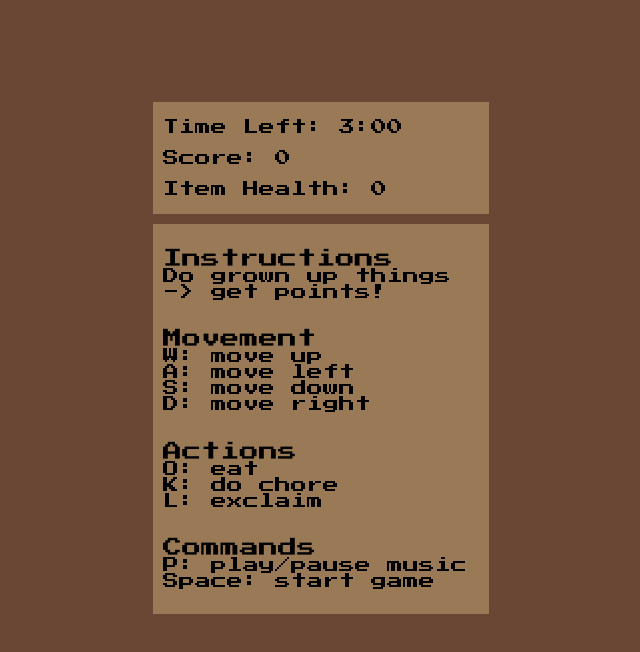
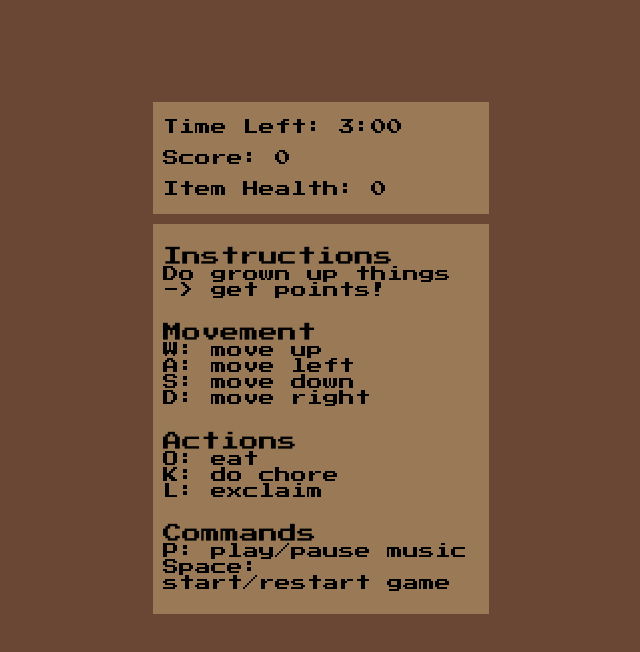
Before and after one commit to amarks93/being-a-grown-up, a website: page src/index.html in a window 1280 px wide. Shown: the whole page, without its empty margins (329-969 px from the left). Drawn offline with Linux system fonts and the light colour scheme.

Commit message:
heroku test3 oy

```diff
--- a/src/index.html
+++ b/src/index.html
@@ -103,7 +103,7 @@
         <div class="box">
           <div class="header">Commands</div>
           <div>P: play/pause music</div>
-          <div>Space: start game</div>
+          <div>Space: start/restart game</div>
         </div>
       </div>
     </div>
```
